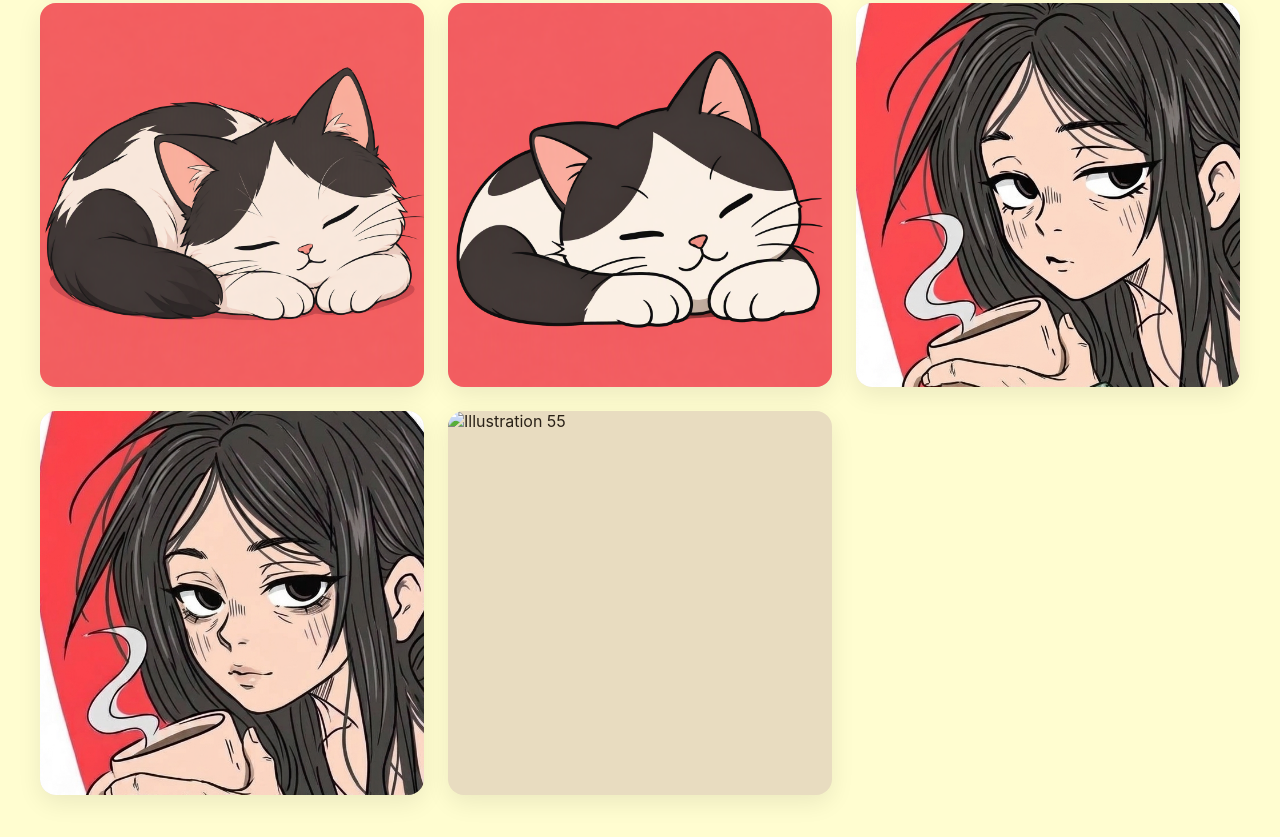
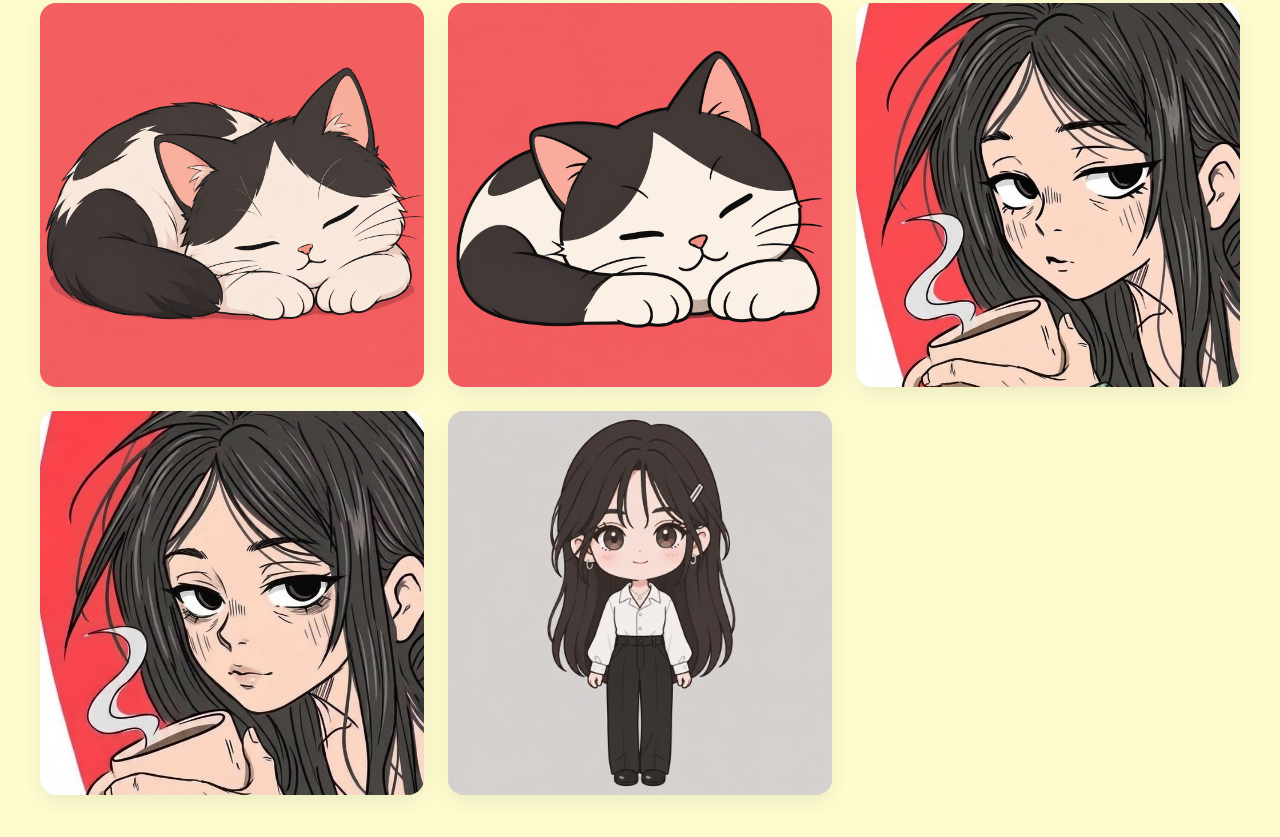
Before and after one commit to iAmNot-Real/Mahir_Foysal_Designs, a plain HTML site: page index.html in a window 1280 px wide. Shown: the part 6964-7801 px from the top of the page. Drawn offline with Linux system fonts and the light colour scheme.

Commit message:
Fix HTML formatting and structure

```diff
--- a/index.html
+++ b/index.html
@@ -178,7 +178,7 @@
         <img src="images/Designer4.png" alt="Illustration 52">
         <img src="images/Designer5.jpg" alt="Illustration 53">
         <img src="images/Designer6.jpg" alt="Illustration 54">
-        <img src="images/Designer7.jpg" alt="Illustration 55">
+        <img src="images/Designer7.png" alt="Illustration 55">
     </main>
 
 </body>
```
